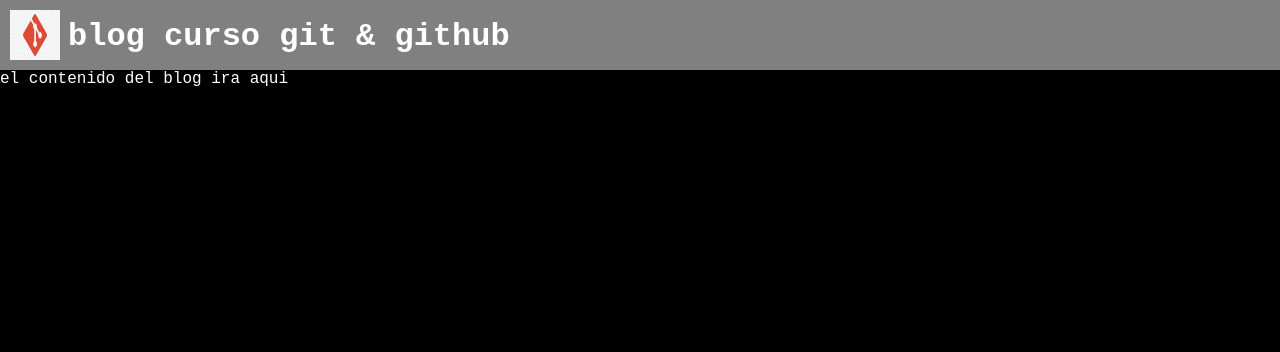
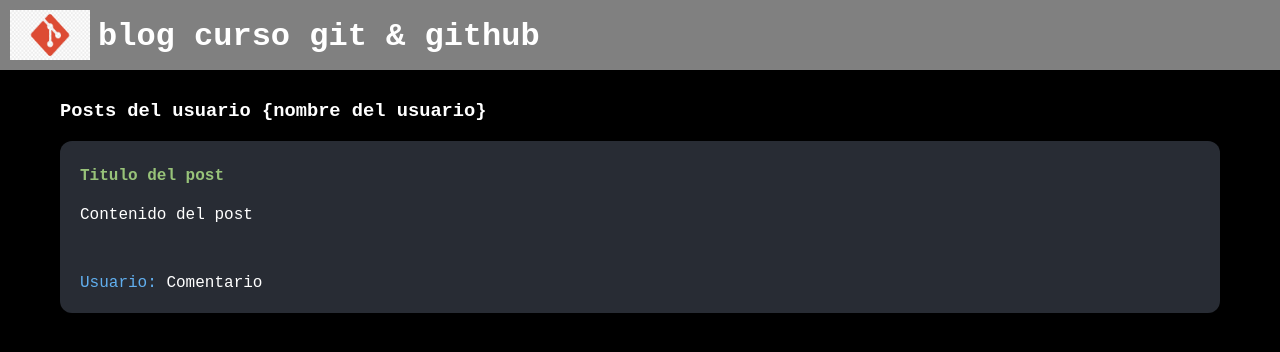
Before and after one commit to climent97/git-noob-a-pro, a plain HTML site: page Git de noob a pro/index.html in a window 1280 px wide. Drawn offline with Linux system fonts and the light colour scheme; a web font is replaced by a local one.

Commit message:
add posts html and styles

```diff
--- a/Git de noob a pro/index.html
+++ b/Git de noob a pro/index.html
@@ -17,8 +17,14 @@
     <img class="logo" src="img/gitlogo.jpg">
     <h1>blog curso git & github</h1>
   </div>
-  <div>
-    el contenido del blog ira aqui
+  <div class="container" id="content">
+    <h3>Posts del usuario {nombre del usuario}</h3>
+    <div class="post">
+      <h4>Titulo del post</h4>
+      <p>Contenido del post</p>
+      <br>
+      <p><span>Usuario:</span> Comentario</p>
+    </div>
   </div>
 </body>
 
--- a/Git de noob a pro/style.css
+++ b/Git de noob a pro/style.css
@@ -18,6 +18,26 @@ h1 {
 }
 
 .logo {
-  width: 50px;
+  width: 80px;
   height: 50px;
 }
+
+.container {
+  margin-top: 30px;
+  padding: 0 60px 0 60px;
+}
+
+.post {
+  background-color: #282c34;
+  margin-bottom: 15px;
+  padding: 5px 20px;
+  border-radius: 12px;
+}
+
+.post h4 {
+  color: #98c379;
+}
+
+.post span {
+  color: #61afef;
+}
```
